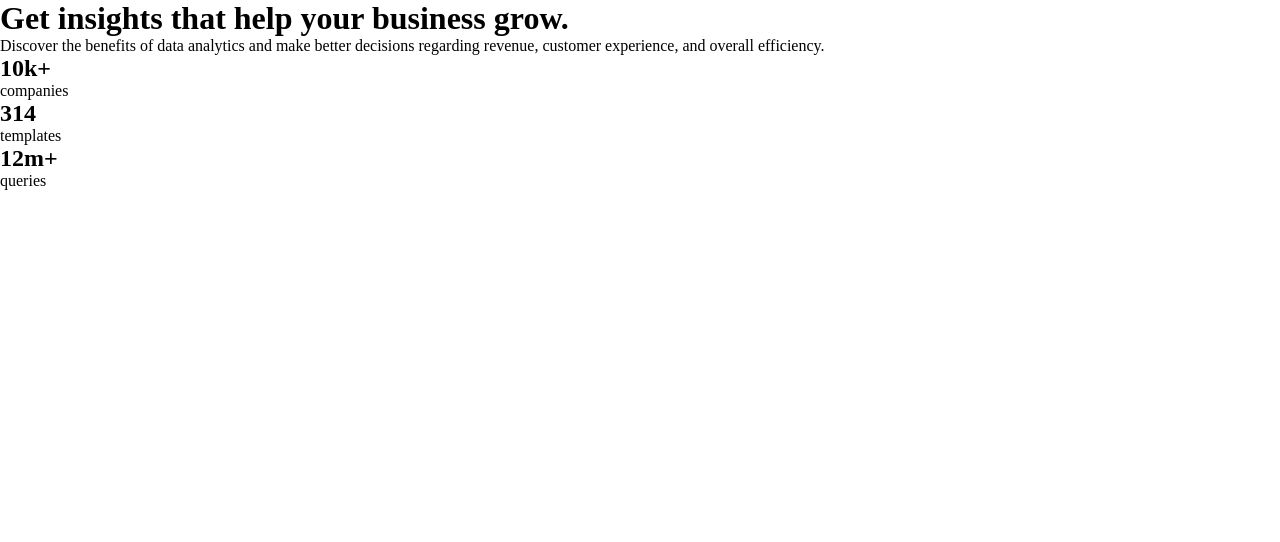
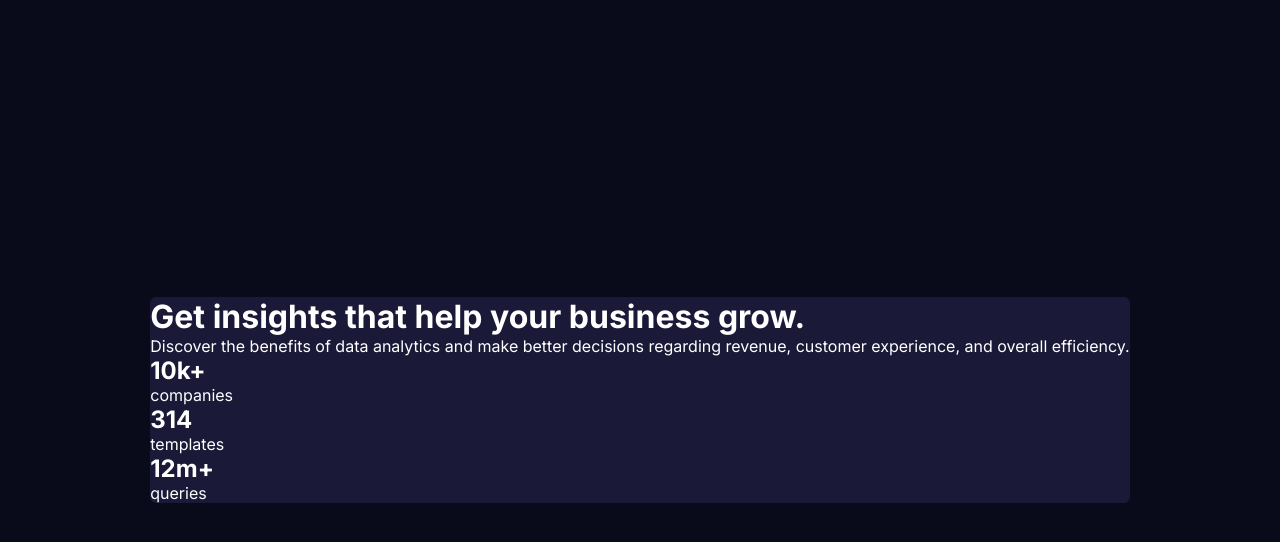
Before and after one commit to IamAbhiDev/stats-preview-card-component-main.github.io, a plain HTML site: page index.html in a window 1280 px wide. Drawn offline with Linux system fonts and the light colour scheme.

Commit message:
Card styled

```diff
--- a/css/style.css
+++ b/css/style.css
@@ -42,3 +42,25 @@
     --light: 400;
     --bold: 700;
 }
+
+/*Basic Styles*/
+
+body {
+    background: var(--very-dark-blue);
+    font-family: 'Inter', sans-serif;
+    min-height: 100vh;
+    display: flex;
+    justify-content: center;
+    align-items: center;
+    color: white;
+}
+
+/*Components*/
+
+.card {
+    background: var(--dark-desaturated-blue);
+    max-width: 92%;
+    border-radius: .4rem;
+    overflow: hidden;
+    margin: 1rem;
+}
```
